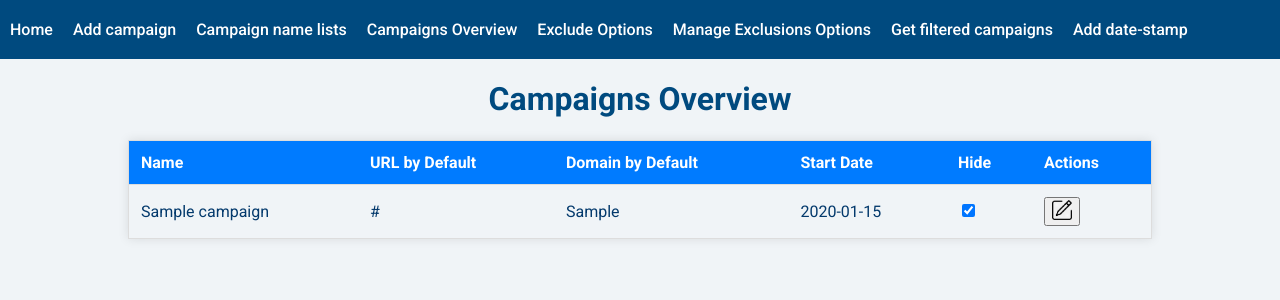
After one commit to Edward-Kulyk/UTM_builder_v.4, a Flask app: page /edit_campaing_name_list in a window 1280 px wide. The commit adds this page. Shown: the top 300 px of the page. Run offline with Flask 3, Linux system fonts and the light colour scheme; tables that the repository leaves empty hold one stand-in row (values such as "Sample post").

Commit message:
Change db new table (campaign), adding new columns to utm_links table, changed algorithm to get clicks, change templates,add new templates

```diff
--- a/models/__init__.py
+++ b/models/__init__.py
@@ -1 +1 @@
-from .models import UTMLink, ExcludedOption
+from .models import UTMLink, ExcludedOption, Campaign
--- a/routes/main_routes.py
+++ b/routes/main_routes.py
@@ -1,13 +1,15 @@
 import datetime
 from io import BytesIO
 
+from datetime import date, datetime
 import pandas as pd
 from PIL import Image, ImageDraw, ImageFont
 from flask import Blueprint, request, render_template, redirect, jsonify, send_file
 from sqlalchemy import func, Integer, desc, cast
+from sqlalchemy.orm import aliased
 
 from app import db
-from models.models import UTMLink, ExcludedOption
+from models.models import UTMLink, ExcludedOption, Campaign
 from utils.db_utils import extract_first_if_tuple
 from utils.short_link import update_clicks_count, create_short_link, aggregate_clicks, edit_link, \
     delete_link
@@ -23,15 +25,17 @@ def index():
 
     excluded_campaign_sources = [option[0] for option in ExcludedOption.query.filter(
         ExcludedOption.option_type == 'campaign_sources[]').with_entities(ExcludedOption.option_value).distinct().all()]
+
     excluded_campaign_mediums = [option[0] for option in ExcludedOption.query.filter(
         ExcludedOption.option_type == 'campaign_mediums[]').with_entities(ExcludedOption.option_value).distinct().all()]
+
+    excluded_campaign_names = [option[0] for option in ExcludedOption.query.filter(
+        ExcludedOption.option_type == 'campaign_names[]').with_entities(
+        ExcludedOption.option_value).distinct().all()]
 
     excluded_campaign_contents = [option[0] for option in ExcludedOption.query.filter(
         ExcludedOption.option_type == 'campaign_contents[]').with_entities(
         ExcludedOption.option_value).distinct().all()]
-
-    excluded_campaign_names = [option[0] for option in ExcludedOption.query.filter(
-        ExcludedOption.option_type == 'campaign_names[]').with_entities(ExcludedOption.option_value).distinct().all()]
 
     excluded_urls = [option[0] for option in ExcludedOption.query.filter(
         ExcludedOption.option_type == 'urls[]').with_entities(ExcludedOption.option_value).distinct().all()]
@@ -39,7 +43,6 @@ def index():
     excluded_campaign_sources = extract_first_if_tuple(excluded_campaign_sources)
     excluded_campaign_mediums = extract_first_if_tuple(excluded_campaign_mediums)
     excluded_campaign_contents = extract_first_if_tuple(excluded_campaign_contents)
-    excluded_campaign_names = extract_first_if_tuple(excluded_campaign_names)
     excluded_urls = extract_first_if_tuple(excluded_urls)
 
     if request.method == 'POST':
@@ -113,8 +116,8 @@ def index():
     unique_campaign_contents = [content[0] for content in UTMLink.query.with_entities(UTMLink.campaign_content)
     .filter(UTMLink.campaign_content.notin_(excluded_campaign_contents)).distinct().all()]
 
-    unique_campaign_names = [name[0] for name in UTMLink.query.with_entities(UTMLink.campaign_name)
-    .filter(UTMLink.campaign_name.notin_(excluded_campaign_names)).distinct().all()]
+    unique_campaign_names = [name[0] for name in Campaign.query.with_entities(Campaign.name)
+    .filter(Campaign.name.notin_(excluded_campaign_names)).distinct().all()]
 
     unique_urls = [url[0] for url in UTMLink.query.with_entities(UTMLink.url)
     .filter(UTMLink.url.notin_(excluded_urls)).distinct().all()]
@@ -155,7 +158,8 @@ def exclude_options():
         ExcludedOption.option_value).distinct().all()]
 
     excluded_campaign_names = [option[0] for option in ExcludedOption.query.filter(
-        ExcludedOption.option_type == 'campaign_names[]').with_entities(ExcludedOption.option_value).distinct().all()]
+        ExcludedOption.option_type == 'campaign_names[]').with_entities(
+        ExcludedOption.option_value).distinct().all()]
 
     excluded_urls = [option[0] for option in ExcludedOption.query.filter(
         ExcludedOption.option_type == 'urls[]').with_entities(ExcludedOption.option_value).distinct().all()]
@@ -175,8 +179,8 @@ def exclude_options():
     unique_campaign_contents = [content[0] for content in UTMLink.query.with_entities(UTMLink.campaign_content)
     .filter(UTMLink.campaign_content.notin_(excluded_campaign_contents)).distinct().all()]
 
-    unique_campaign_names = [name[0] for name in UTMLink.query.with_entities(UTMLink.campaign_name)
-    .filter(UTMLink.campaign_name.notin_(excluded_campaign_names)).distinct().all()]
+    unique_campaign_names = [name[0] for name in Campaign.query.with_entities(Campaign.name)
+    .filter(Campaign.name.notin_(excluded_campaign_names)).distinct().all()]
 
     unique_urls = [url[0] for url in UTMLink.query.with_entities(UTMLink.url)
     .filter(UTMLink.url.notin_(excluded_urls)).distinct().all()]
@@ -219,20 +223,32 @@ def manage_exclusions():
 
 @main.route('/campaigns', methods=['GET'])
 def campaigns():
-    # Fetch all records and group them by campaign name
+    utm_link = aliased(UTMLink)
+    campaign = aliased(Campaign)
+
+    # Получаем все записи, группируем их по названию кампании
     grouped_campaigns = db.session.query(
-        UTMLink.campaign_name,
-        func.group_concat(UTMLink.url).label('urls'),
-        func.group_concat(UTMLink.campaign_content).label('campaign_contents'),
-        func.group_concat(UTMLink.campaign_source).label('campaign_sources'),
-        func.group_concat(UTMLink.campaign_medium).label('campaign_mediums'),
-        func.group_concat(UTMLink.domain).label('domains'),
-        func.group_concat(UTMLink.slug).label('slugs'),
-        func.group_concat(UTMLink.short_id).label('short_ids'),
-        func.group_concat(UTMLink.short_secure_url).label('short_secure_urls'),
-        func.group_concat(UTMLink.clicks_count).label('clicks_counts'),
-        func.sum(cast(UTMLink.clicks_count, Integer)).label('total_clicks')
-    ).group_by(UTMLink.campaign_name).order_by(desc(UTMLink.id)).all()
+        utm_link.campaign_name,
+        func.group_concat(utm_link.campaign_content).label('campaign_contents'),
+        func.group_concat(utm_link.campaign_source).label('campaign_sources'),
+        func.group_concat(utm_link.campaign_medium).label('campaign_mediums'),
+        func.group_concat(utm_link.domain).label('domains'),
+        func.group_concat(utm_link.slug).label('slugs'),
+        func.group_concat(utm_link.short_id).label('short_ids'),
+        func.group_concat(utm_link.short_secure_url).label('short_secure_urls'),
+        # Агрегированные строки значений кликов
+        func.group_concat(utm_link.clicks_count).label('clicks_counts'),
+        func.group_concat(utm_link.clicks_count24h).label('clicks_counts_24h'),
+        func.group_concat(utm_link.clicks_count1w).label('clicks_counts_1w'),
+        func.group_concat(utm_link.clicks_count2w).label('clicks_counts_2w'),
+        func.group_concat(utm_link.clicks_count3w).label('clicks_counts_3w'),
+        # Суммарные значения кликов за разные периоды
+        func.sum(cast(utm_link.clicks_count, Integer)).label('total_clicks'),
+        func.sum(cast(utm_link.clicks_count24h, Integer)).label('total_clicks_24h'),
+        func.sum(cast(utm_link.clicks_count1w, Integer)).label('total_clicks_1w'),
+        func.sum(cast(utm_link.clicks_count2w, Integer)).label('total_clicks_2w'),
+        func.sum(cast(utm_link.clicks_count3w, Integer)).label('total_clicks_3w')
+    ).join(campaign).filter(campaign.hide != True).group_by(utm_link.campaign_name).order_by(desc(utm_link.id)).all()
 
     return render_template('campaigns.html', grouped_campaigns=grouped_campaigns)
 
@@ -404,4 +420,96 @@ def add_data_stamp():
 
 @main.route('/add_campaign', methods=['GET', 'POST'])
 def add_campaign():
+    # Получение данных из формы
+    name = request.form['name']
+    start_date = request.form['start_date']
+    url_by_default = request.form['url_by_default']
+    domain_by_default = request.form['domain_by_default']
+
+    # Создание объекта кампании
+    new_campaign = Campaign(name=name, start_date=start_date, url_by_default=url_by_default,
+                            domain_by_default=domain_by_default)
+
+    # Добавление кампании в базу данных
+    db.session.add(new_campaign)
+    db.session.commit()
     return render_template("campaign_creation.html")
+
+@main.route('/get_default_values', methods=['POST'])
+def get_default_values():
+    campaign_name = request.json['campaign_name']
+    default_values = Campaign.query.filter_by(name=campaign_name).first()
+    return jsonify({
+        'url_by_default': default_values.url_by_default,
+        'domain_by_default': default_values.domain_by_default
+    })
+
+@main.route('/edit_campaing_name_list', methods=['GET'])
+def edit_campaing_name_list():
+    campaigns = Campaign.query.all()
+    return render_template('campaign_name_list.html', campaigns=campaigns)
+
+
+@main.route('/edit-campaign-row/<int:id>', methods=['POST'])
+def edit_row(id):
+    # Получаем данные из запроса
+    data = request.json
+    start_date = datetime.strptime(data['start_date'], '%Y-%m-%d').date()
+    data['hide'] = False if data['hide'].lower() == 'false' else True
+    # Находим запись в базе данных по переданному id
+    campaign = Campaign.query.get(id)
+
+    # Обновляем данные кампании
+    campaign.name = data['name']
+    campaign.url_by_default = data['url_by_default']
+    campaign.domain_by_default = data['domain_by_default']
+    campaign.start_date = start_date
+    campaign.hide = data['hide']
+
+    # Сохраняем изменения
+    db.session.commit()
+
+    # Отправляем ответ клиенту
+    return jsonify({'status': 'success', 'message': 'Row updated successfully'})
+
+# def fill_campaign_table():
+#     unique_campaigns = UTMLink.query.with_entities(UTMLink.campaign_name).distinct().all()
+#
+#     for campaign in unique_campaigns:
+#         campaign_name = campaign[0]
+#         # Предположим, что домен и ссылка для каждой кампании одинаковы
+#         domain, default_url = UTMLink.query.filter_by(campaign_name=campaign_name).first().domain, \
+#                               UTMLink.query.filter_by(campaign_name=campaign_name).first().url
+#         start_date=date(2024, 3, 14)
+#         new_campaign = Campaign(name=campaign_name, domain_by_default=domain, url_by_default=default_url, start_date=start_date)
+#         db.session.add(new_campaign)
+#
+#     db.session.commit()
+#
+# fill_campaign_table()
+
+# def reset_clicks_count():
+#     try:
+#         # Обновляем все записи, устанавливая счетчики кликов на 0
+#         UTMLink.query.update({
+#             UTMLink.clicks_count: 0,
+#             UTMLink.clicks_count24h: 0,
+#             UTMLink.clicks_count1w: 0,
+#             UTMLink.clicks_count2w: 0,
+#             UTMLink.clicks_count3w: 0
+#         })
+#         db.session.commit()
+#         print("Все счетчики кликов были успешно сброшены.")
+#     except Exception as e:
+#         db.session.rollback()
+#         print(f"Произошла ошибка при сбросе счетчиков кликов: {e}")
+#
+# reset_clicks_count()
+
+
+# ALTER TABLE utm_link ADD COLUMN clicks_count24h INTEGER DEFAULT 0;
+# ALTER TABLE utm_link ADD COLUMN clicks_count1w INTEGER DEFAULT 0;
+# ALTER TABLE utm_link ADD COLUMN clicks_count2w INTEGER DEFAULT 0;
+# ALTER TABLE utm_link ADD COLUMN clicks_count3w INTEGER DEFAULT 0;
+
+# ALTER TABLE Campaign ADD COLUMN hide boolean DEFAULT False;
--- a/static/js/script.js
+++ b/static/js/script.js
@@ -44,3 +44,36 @@ function getSelectedValue(selectId, inputId) {
 document.addEventListener('DOMContentLoaded', function() {
     new ClipboardJS('#copyButton');
 });
+
+// Функция для отправки запроса на сервер и получения значений по умолчанию
+function getDefaultValues(campaignName) {
+    fetch('/get_default_values', {
+        method: 'POST',
+        headers: {
+            'Content-Type': 'application/json',
+        },
+        body: JSON.stringify({ 'campaign_name': campaignName }),
+    })
+    .then(response => response.json())
+    .then(data => {
+        // Установка полученных значений по умолчанию
+        document.getElementById("url").value = data.url_by_default;
+        document.getElementById("domain").value = data.domain_by_default;
+    })
+    .catch((error) => {
+        console.error('Error:', error);
+    });
+}
+
+// Обработчик выбора названия кампании
+document.getElementById("campaign_name").addEventListener('change', function() {
+    var selectedCampaign = this.value;
+    if (selectedCampaign === 'other') {
+        // Если выбрано "Other", показываем поле для ввода своего значения
+        document.getElementById("campaign_name_other").style.display = "block";
+    } else {
+        // Иначе, скрываем поле для ввода своего значения и отправляем запрос на сервер для получения значений по умолчанию
+        document.getElementById("campaign_name_other").style.display = "none";
+        getDefaultValues(selectedCampaign);
+    }
+});
--- /dev/null
+++ b/templates/campaign_name_list.html
@@ -0,0 +1,95 @@
+{% extends "base.html" %}
+
+{% block title %}Campaigns Overview{% endblock %}
+
+{% block head %}
+<link rel="stylesheet" href="{{ url_for('static', filename='css/overview.css') }}">
+<link rel="stylesheet" href="https://cdnjs.cloudflare.com/ajax/libs/font-awesome/5.15.3/css/all.min.css">
+{% endblock %}
+
+{% block content %}
+<h1>Campaigns Overview</h1>
+<table>
+    <thead>
+        <tr>
+            <th>Name</th>
+            <th>URL by Default</th>
+            <th>Domain by Default</th>
+            <th>Start Date</th>
+            <th>Hide</th>
+            <th>Actions</th>
+        </tr>
+    </thead>
+    <tbody>
+        {% for campaign in campaigns %}
+        <tr id="row-{{ campaign.id }}">
+            <td>{{ campaign.name }}</td>
+            <td>{{ campaign.url_by_default }}</td>
+            <td>{{ campaign.domain_by_default }}</td>
+            <td>{{ campaign.start_date }}</td>
+            <td><input type="checkbox" class="hide-checkbox" data-id="{{ campaign.id }}" {% if campaign.hide %}checked{% endif %}></td>
+            <td>
+                <button class="edit-btn" data-id="{{ campaign.id }}"><img src="static/images/edit.png" alt="Edit"></button>
+            </td>
+        </tr>
+        {% endfor %}
+    </tbody>
+</table>
+<script src="https://ajax.googleapis.com/ajax/libs/jquery/3.5.1/jquery.min.js"></script>
+<script>
+document.addEventListener("DOMContentLoaded", function() {
+    // Ссылки на ваши изображения
+    const editIcon = '<img src="static/images/edit.png" alt="Edit">';
+    const saveIcon = '<img src="static/images/save.png" alt="Save">';
+
+    // Обработчик нажатия на кнопку сохранения изменений
+    document.querySelectorAll('.edit-btn').forEach(button => {
+        button.addEventListener('click', function() {
+            const row = this.closest('tr');
+
+            if (row.classList.contains('editing')) {
+                // В режиме редактирования
+                const id = row.id.split('-')[1];
+                const data = {
+                    // Modify this part according to your needs
+                    name: row.cells[0].innerText,
+                    url_by_default: row.cells[1].innerText,
+                    domain_by_default: row.cells[2].innerText,
+                    start_date: row.cells[3].innerText,
+                    hide: row.querySelector('.hide-checkbox').checked ? 'true' : 'false'
+                };
+
+                const confirmSave = confirm("Save changes?");
+                if (confirmSave) {
+                    fetch(`/edit-campaign-row/${id}`, {
+                        method: 'POST',
+                        headers: {'Content-Type': 'application/json'},
+                        body: JSON.stringify(data)
+                    })
+                    .then(response => response.json())
+                    .then(result => {
+                        alert(result.message);
+                        if (result.status === 'success') {
+                            Array.from(row.cells).forEach(cell => cell.contentEditable = false);
+                            row.classList.remove('editing');
+                            button.innerHTML = editIcon; // Вернуть значок редактирования
+                        }
+                    })
+                    .catch(error => console.error('Error:', error));
+                }
+            } else {
+                // Вход в режим редактирования
+                Array.from(row.cells).forEach((cell, index) => {
+                    if (index < row.cells.length - 3) {
+                        cell.dataset.originalValue = cell.innerText;
+                        cell.contentEditable = true;
+                    }
+                });
+                row.classList.add('editing');
+                this.innerHTML = saveIcon; // Задать значок сохранения
+            }
+        });
+    });
+});
+</script>
+{% endblock %}
--- a/templates/header.html
+++ b/templates/header.html
@@ -2,6 +2,7 @@
 <div class="header">
     <a href="{{ url_for('main.index') }}">Home</a>
     <a href="{{ url_for('main.add_campaign')}}">Add campaign</a>
+    <a href="{{ url_for('main.edit_campaing_name_list')}}">Campaign name lists</a>
     <a href="{{ url_for('main.campaigns') }}">Campaigns Overview</a>
     <a href="{{ url_for('main.exclude_options') }}">Exclude Options</a>
     <a href="{{ url_for('main.manage_exclusions') }}">Manage Exclusions Options</a>
```
Also changed, not shown: models/models.py (+13 -0 lines), templates/campaigns.html (+21 -8 lines), utils/short_link.py (+55 -21 lines).
